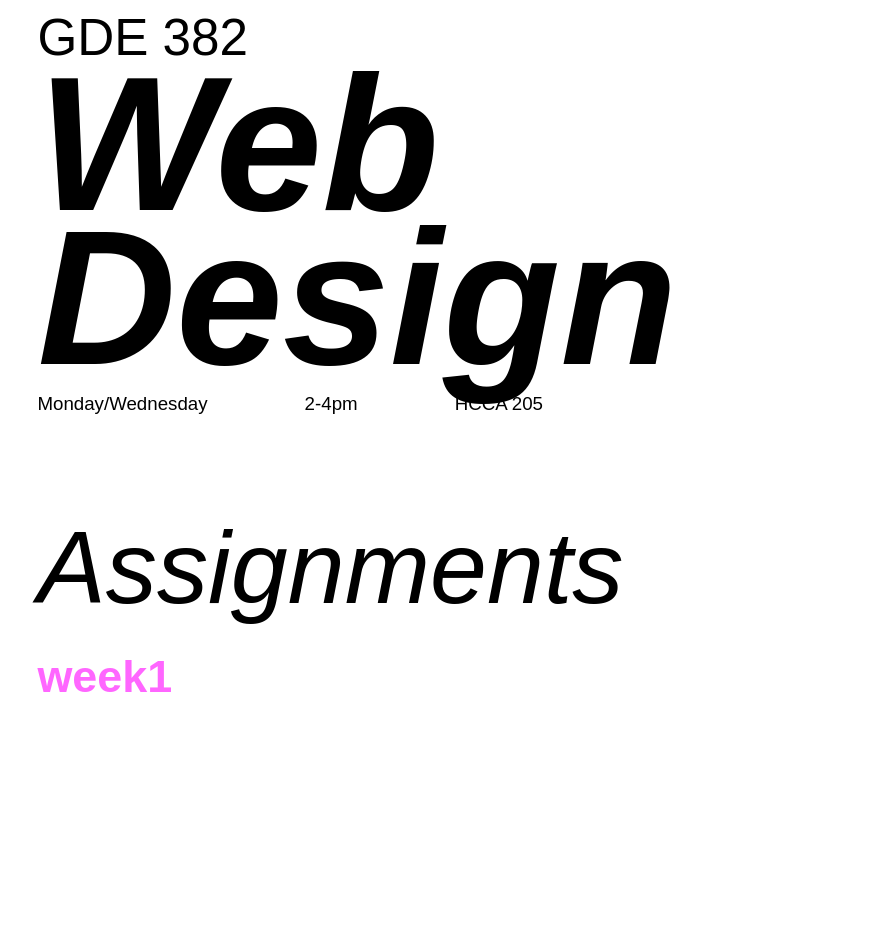
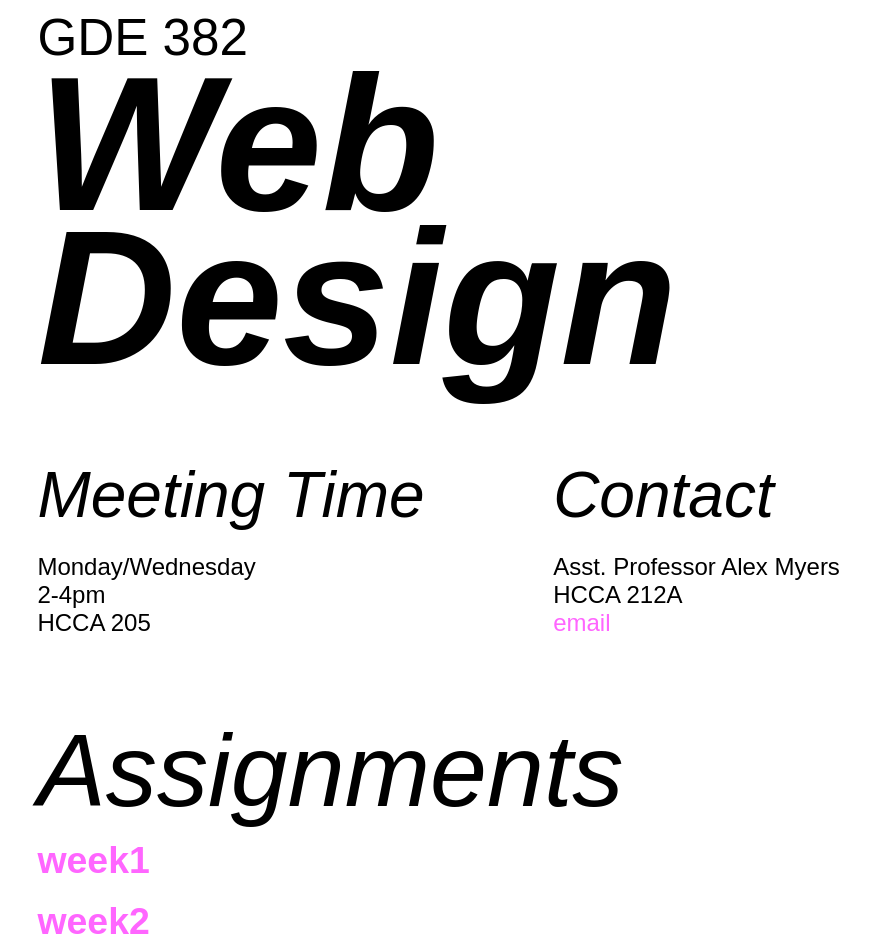
Before and after one commit to aandnota/gde382-rwd, a plain HTML site: page index.html in a window 1280 px wide. Shown: the whole page, without its empty margins (97-967 px from the left). Before the commit the page ends 800 px from the top, so only its background shows below. Drawn offline with Linux system fonts and the light colour scheme.

Commit message:
added lots
html on index, css, started week1 page

```diff
--- a/css/index.css
+++ b/css/index.css
@@ -25,15 +25,43 @@ a{
   margin: 0;
 }
 
+.info{
+  display: flex;
+  justify-content: space-between;
+  width: 100%;
+  flex-wrap: wrap;
+}
+
 .one-times{
   display: flex;
-  width: 50%;
+  flex-direction: column;
+  width: 49%;
   justify-content: space-between;
+  margin-top: 2rem;
 }
 
-.one-times h3{
+.info h1{
+  font-size: 5vw;
+  font-weight: 200;
+  font-style: italic;
+  margin-bottom: 2rem;
+  line-height: 4vw;
+
+}
+
+.info h2{
   font-weight: 300;
+  margin: 0;
 }
+
+.one-contact{
+  display: inline-flex;
+  width: 49%;
+  flex-direction: column;
+  justify-content: space-between;
+  margin-top: 2rem;
+}
+
 
 .assignments{
   margin-top: 6rem;
@@ -48,5 +76,27 @@ a{
 }
 
 .week a{
-  font-size: 3vw;
+  font-size: 2rem;
+  line-height: 1.5rem;
+  margin: 0;
 }
+
+
+@media (max-width: 650px) {
+  .content{
+    width: 95%;
+  }
+
+  .info h1{
+    font-size: 6vw;
+    margin-bottom: 1rem;
+  }
+
+  .one-times{
+    width: 100%;
+  }
+
+  .one-contact{
+    width: 100%;
+  }
+}
--- a/index.html
+++ b/index.html
@@ -2,6 +2,7 @@
 <html>
   <head>
     <meta charset="utf-8">
+    <meta name="viewport" content="width=device-width, initial-scale=1">
     <title>GDE 382 - Web Design</title>
 
     <link rel="stylesheet" href="css/index.css">
@@ -15,10 +16,20 @@
           <h3>GDE 382</h3>
           <h1>Web Design</h1>
         </div>
-        <div class="one-times">
-          <h3>Monday/Wednesday</h3>
-          <h3>2-4pm</h3>
-          <h3>HCCA 205</h3>
+
+        <div class="info">
+          <div class="one-times">
+            <h1>Meeting Time</h1>
+            <h2>Monday/Wednesday</h2>
+            <h2>2-4pm</h2>
+            <h2>HCCA 205</h2>
+          </div>
+          <div class="one-contact">
+            <h1>Contact</h1>
+            <h2>Asst. Professor Alex Myers</h2>
+            <h2>HCCA 212A</h2>
+            <h2><a href="mailto:alexmyers@creighton.edu">email</a></h2>
+          </div>
         </div>
       </section>
 
@@ -28,7 +39,7 @@
         </div>
         <div class="week">
           <a href="assignments/week1"><h3>week1</h3></a>
-
+          <a href="assignments/week2"><h3>week2</h3></a>
         </div>
       </section>
     </section>
```
Also changed, not shown: assignments/week1.html (+2 -0 lines).
